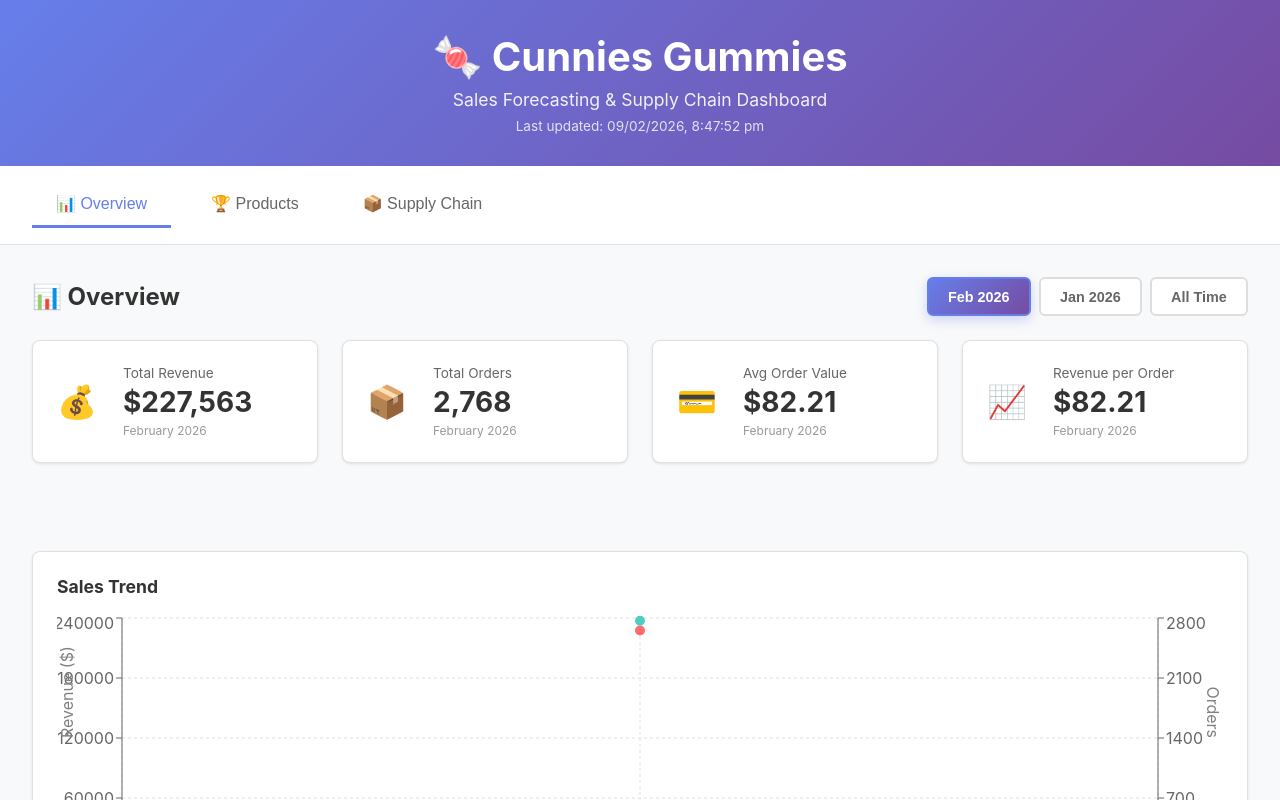
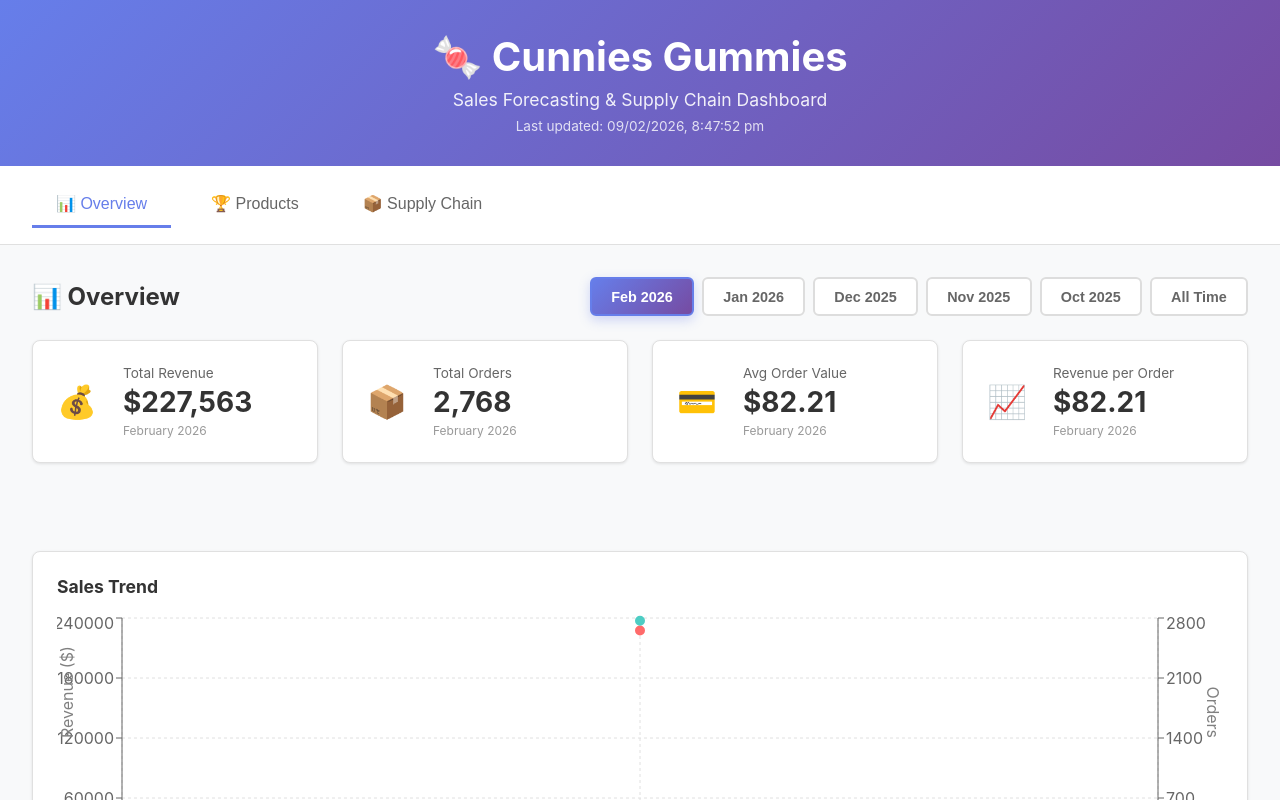
Before and after one commit to williamsclawbot-ai/cunnies-gummies-dashboard, a React (Vite) app: page / in a window 1280 px wide. Shown: the top 800 px of the page. Built offline with nearby package versions, Linux system fonts and the light colour scheme.

Commit message:
Add Oct 2025, Nov 2025, Dec 2025 month buttons to Overview and Products pages

```diff
--- a/src/components/ProductAnalysis.jsx
+++ b/src/components/ProductAnalysis.jsx
@@ -50,6 +50,24 @@ export default function ProductAnalysis({ products, monthlyData }) {
             onClick={() => setSelectedMonth('2026-01')}
           >
             Jan 2026
+          </button>
+          <button
+            className={`period-button ${selectedMonth === '2025-12' ? 'active' : ''}`}
+            onClick={() => setSelectedMonth('2025-12')}
+          >
+            Dec 2025
+          </button>
+          <button
+            className={`period-button ${selectedMonth === '2025-11' ? 'active' : ''}`}
+            onClick={() => setSelectedMonth('2025-11')}
+          >
+            Nov 2025
+          </button>
+          <button
+            className={`period-button ${selectedMonth === '2025-10' ? 'active' : ''}`}
+            onClick={() => setSelectedMonth('2025-10')}
+          >
+            Oct 2025
           </button>
           <button
             className={`period-button ${selectedMonth === 'all' ? 'active' : ''}`}
--- a/src/components/SummaryCards.jsx
+++ b/src/components/SummaryCards.jsx
@@ -86,6 +86,24 @@ export default function SummaryCards({ data }) {
             Jan 2026
           </button>
           <button
+            className={`period-button ${selectedMonth === '2025-12' ? 'active' : ''}`}
+            onClick={() => setSelectedMonth('2025-12')}
+          >
+            Dec 2025
+          </button>
+          <button
+            className={`period-button ${selectedMonth === '2025-11' ? 'active' : ''}`}
+            onClick={() => setSelectedMonth('2025-11')}
+          >
+            Nov 2025
+          </button>
+          <button
+            className={`period-button ${selectedMonth === '2025-10' ? 'active' : ''}`}
+            onClick={() => setSelectedMonth('2025-10')}
+          >
+            Oct 2025
+          </button>
+          <button
             className={`period-button ${selectedMonth === 'all' ? 'active' : ''}`}
             onClick={() => setSelectedMonth('all')}
           >
```
